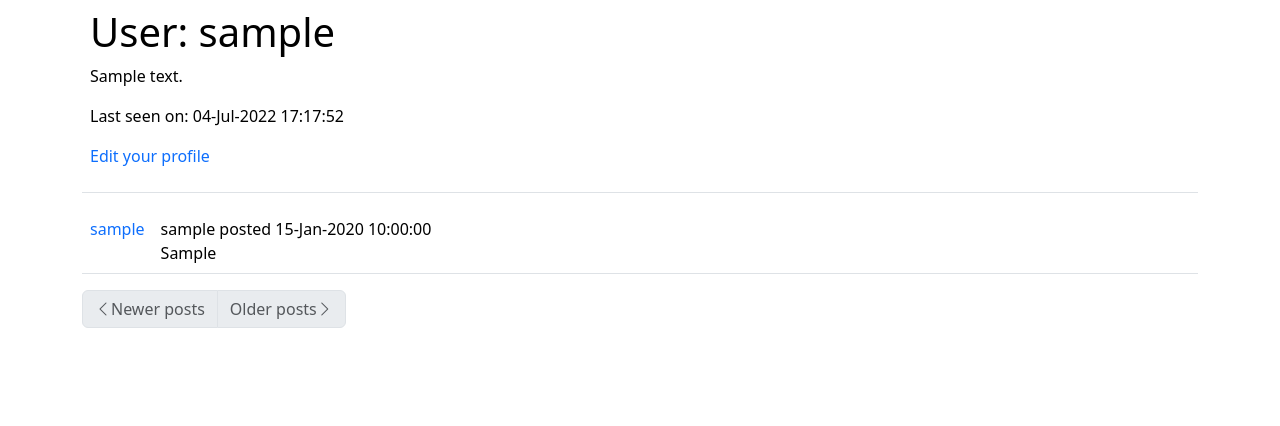
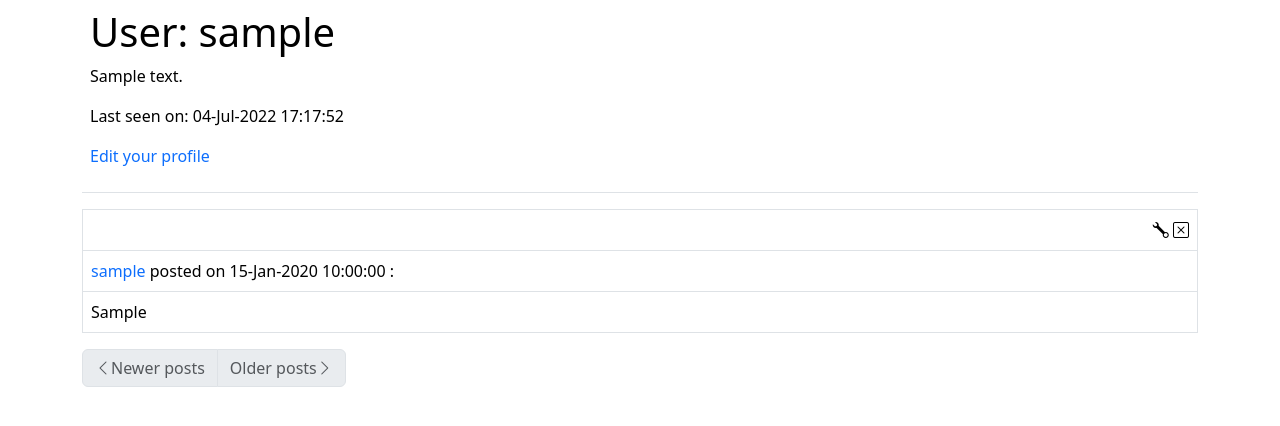
Before and after one commit to cespenar/flask_template, a Flask app: a page that uses app/main/templates/_post.html in a window 1280 px wide. Shown: the part 56-482 px from the top of the page. Run offline with Flask 2, Linux system fonts and the light colour scheme; a user stored in the database is signed in; tables that the repository leaves empty hold one stand-in row (values such as "Sample post"); some libraries are stand-ins or nearby versions.

Commit message:
Started working on post's layout and properties.

```diff
--- a/app/main/templates/_post.html
+++ b/app/main/templates/_post.html
@@ -1,14 +1,23 @@
-<table class="table table-hover">
+<table class="table table-hover table-bordered">
+    {% if post.author == current_user %}
+        <tr>
+            <td class="text-end">
+                <i class="bi bi-wrench"></i>
+                <i class="bi bi-x-square"></i>
+            </td>
+        </tr>
+    {% endif %}
     <tr>
-        <td style="width: 70px">
+        <td>
             <a href="{{ url_for('main.user', username=post.author.username) }}">
                 {{ post.author.username }}
             </a>
+            posted on {{ '{time}'.format(
+                time=post.timestamp.strftime('%d-%b-%Y %H:%M:%S %Z')) }}:
         </td>
+    </tr>
+    <tr>
         <td>
-            {{ '{username} posted {time}'.format(username=post.author.username,
-                time=post.timestamp.strftime('%d-%b-%Y %H:%M:%S %Z')) }}
-            <br>
             <span>{{ post.data }}</span>
         </td>
     </tr>
```
